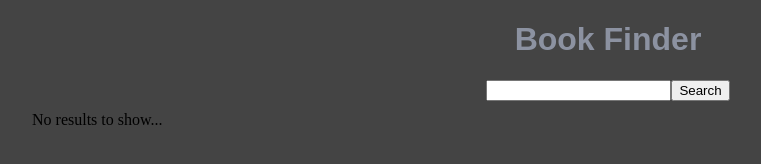
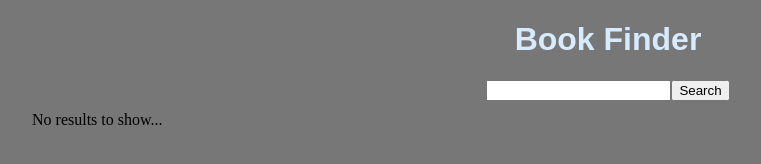
Before and after one commit to j-weigle/book-finder, a React app: page / in a window 1280 px wide. Shown: the whole page, without its empty margins (32-793 px from the left). Built offline with nearby package versions, Linux system fonts and the light colour scheme.

Commit message:
book styling done, updated colors

```diff
--- a/src/index.js
+++ b/src/index.js
@@ -100,13 +100,13 @@ class Book extends React.Component {
               <p><strong>Page Count:</strong> {pageCount}</p>
               <p><strong>Publisher:</strong> {publisher}</p>
               <p><strong>Published:</strong> {publishedDate}</p>
-              <a href={previewLink} rel="noreferrer noopener" target="_blank">Open Google Books</a>
+              <a href={previewLink} rel="noreferrer noopener" target="_blank">Open Google Books [<span>&#8599;</span></a>
             </div>
           </div>
         </div>
         <div className="row">
           <div className="book_desc">
-            <p><strong>Description:</strong> {desc}</p>
+            <p>{desc}</p>
           </div>
         </div>
       </div>
--- a/src/scss/_colors.scss
+++ b/src/scss/_colors.scss
@@ -1,8 +1,12 @@
 $palette: (
-    bg: #444,
-    primary: #a19a8c,
-    ternary: #a1908c,
-    secondary: #8c92a1,
+    bg: #777,
+    bg-dark: darken(#777, 25%),
+    primary: #fffad7,
+    secondary: #d7ebff,
+    tertiary: #ffd7e1,
+    primary-dark: darken(#fffad7, 50%),
+    secondary-dark: darken(#d7ebff, 50%),
+    tertiary-dark: darken(#ffd7e1, 50%),
 );
 
 @function _color($color) {
```
Also changed, not shown: src/scss/index.scss (+12 -1 lines), src/css/index.css.
